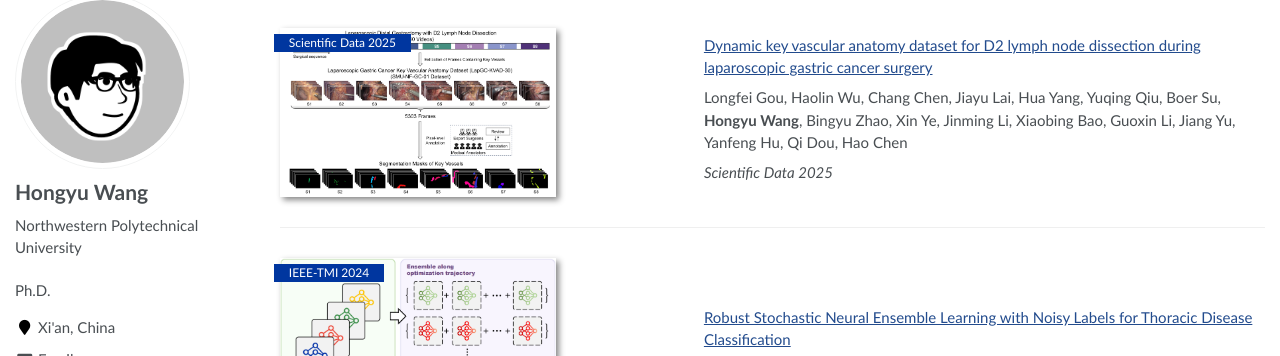
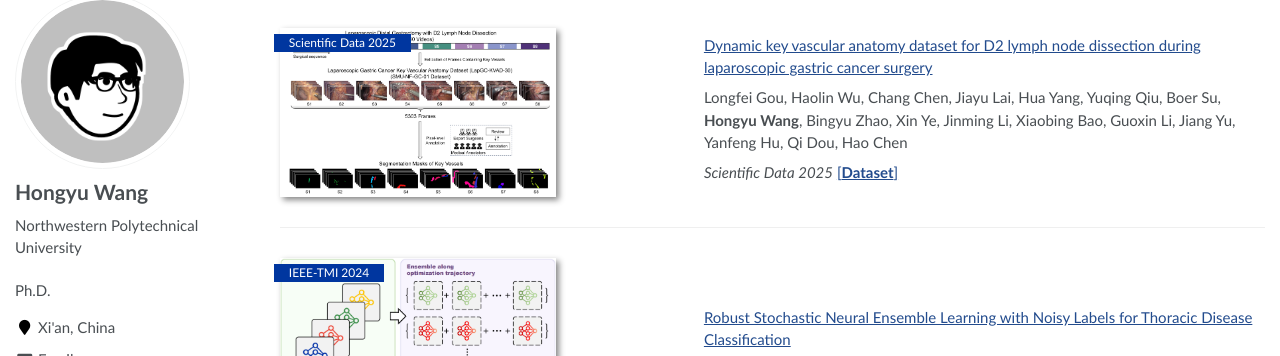
Before and after one commit to hywang01/hywang01.github.io, a Jekyll site: the page built from _pages/about.md, in a window 1280 px wide and 900 px high, scrolled down 706 px. Shown: the part 97-453 px from the top of the window. Built offline with Jekyll 4.4.1, drawn with Linux system fonts in a browser that asks for light colours.

Commit message:
update link

```diff
--- a/_pages/about.md
+++ b/_pages/about.md
@@ -59,7 +59,7 @@ Yifan Wang<sup>†</sup>, Haitao Song<sup>†</sup>, Yue Teng<sup>†</sup>, Gua
 
 Longfei Gou, Haolin Wu, Chang Chen, Jiayu Lai, Hua Yang, Yuqing Qiu, Boer Su, **Hongyu Wang**, Bingyu Zhao, Xin Ye, Jinming Li, Xiaobing Bao, Guoxin Li, Jiang Yu, Yanfeng Hu, Qi Dou, Hao Chen
 
-*Scientific Data 2025*
+*Scientific Data 2025* [\[**Dataset**\]](https://doi.org/10.57760/sciencedb.20852)
 
 </div>
 </div>
```
